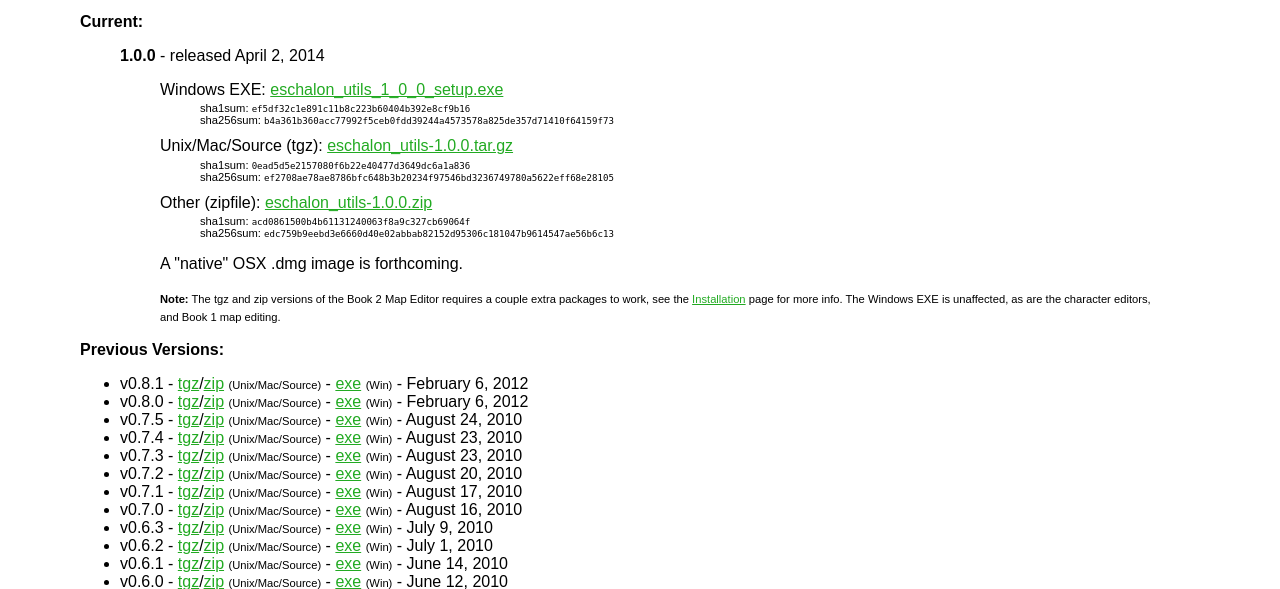
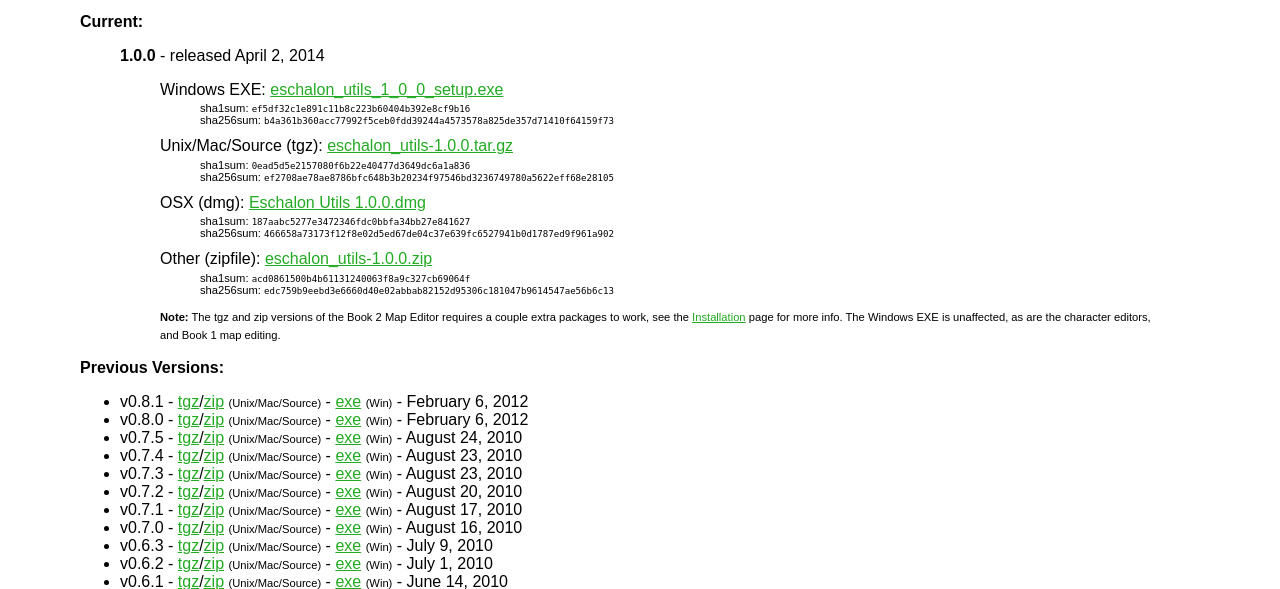
Before and after one commit to apocalyptech/eschalon_utils_web, a PHP site: page /index.php in a window 1280 px wide. Shown: the part 1306-1895 px from the top of the page. Run offline with PHP 8.4, Linux system fonts and the light colour scheme.

Commit message:
Added the official 1.0.0 OSX dmg

```diff
--- a/common.php
+++ b/common.php
@@ -173,7 +173,8 @@ function esch_rel_2014($ver, $date,
     }
     if (!is_null($dmg_sums))
     {
-        // Nothing yet, but do something similar
+        printf("OSX (dmg): <a href=\"http://sourceforge.net/projects/eschalonutils/files/eschalon_utils_%s/Eschalon%%20Utils%%20%s.dmg/download\">Eschalon Utils %s.dmg</a>", $ver, $ver, $ver);
+        print_sums($dmg_sums);
     }
     if (!is_null($zip_sums))
     {
@@ -183,7 +184,6 @@ function esch_rel_2014($ver, $date,
     if ($current)
     {
         ?>
-        <p>A "native" OSX .dmg image is forthcoming.</p>
         <span class="smalltext">
         <strong>Note:</strong> The tgz and zip versions of the Book 2 Map Editor requires a couple extra packages to
         work, see the <a href="http://apocalyptech.com/eschalon/installation.php">Installation</a> page for more info.
--- a/releases.php
+++ b/releases.php
@@ -13,7 +13,8 @@ require_once('common.php');
         'edc759b9eebd3e6660d40e02abbab82152d95306c181047b9614547ae56b6c13'),
     array('ef5df32c1e891c11b8c223b60404b392e8cf9b16',
         'b4a361b360acc77992f5ceb0fdd39244a4573578a825de357d71410f64159f73'),
-    null,
+    array('187aabc5277e3472346fdc0bbfa34bb27e841627',
+        '466658a73173f12f8e02d5ed67de04c37e639fc6527941b0d1787ed9f961a902'),
     true);
 ?>
 </ul>
```
